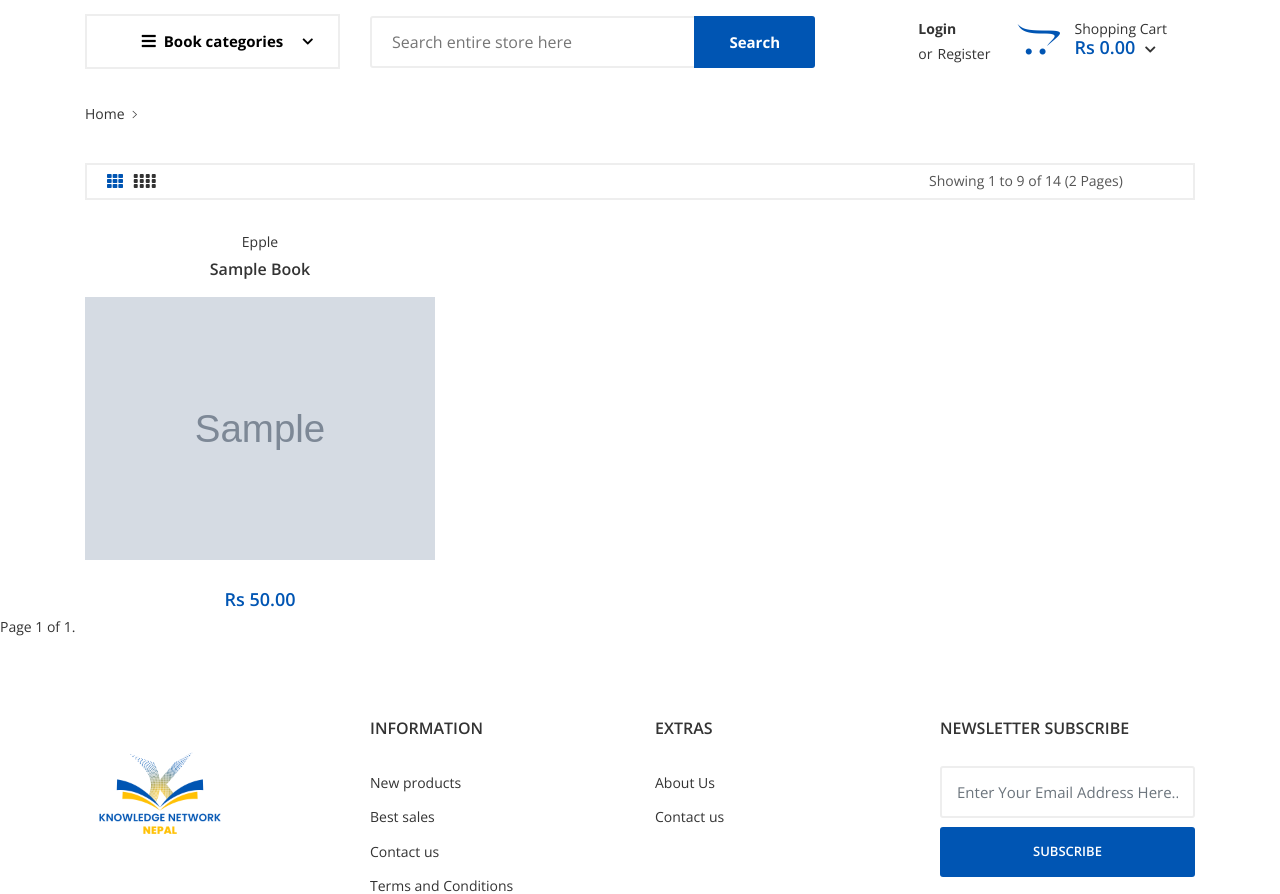
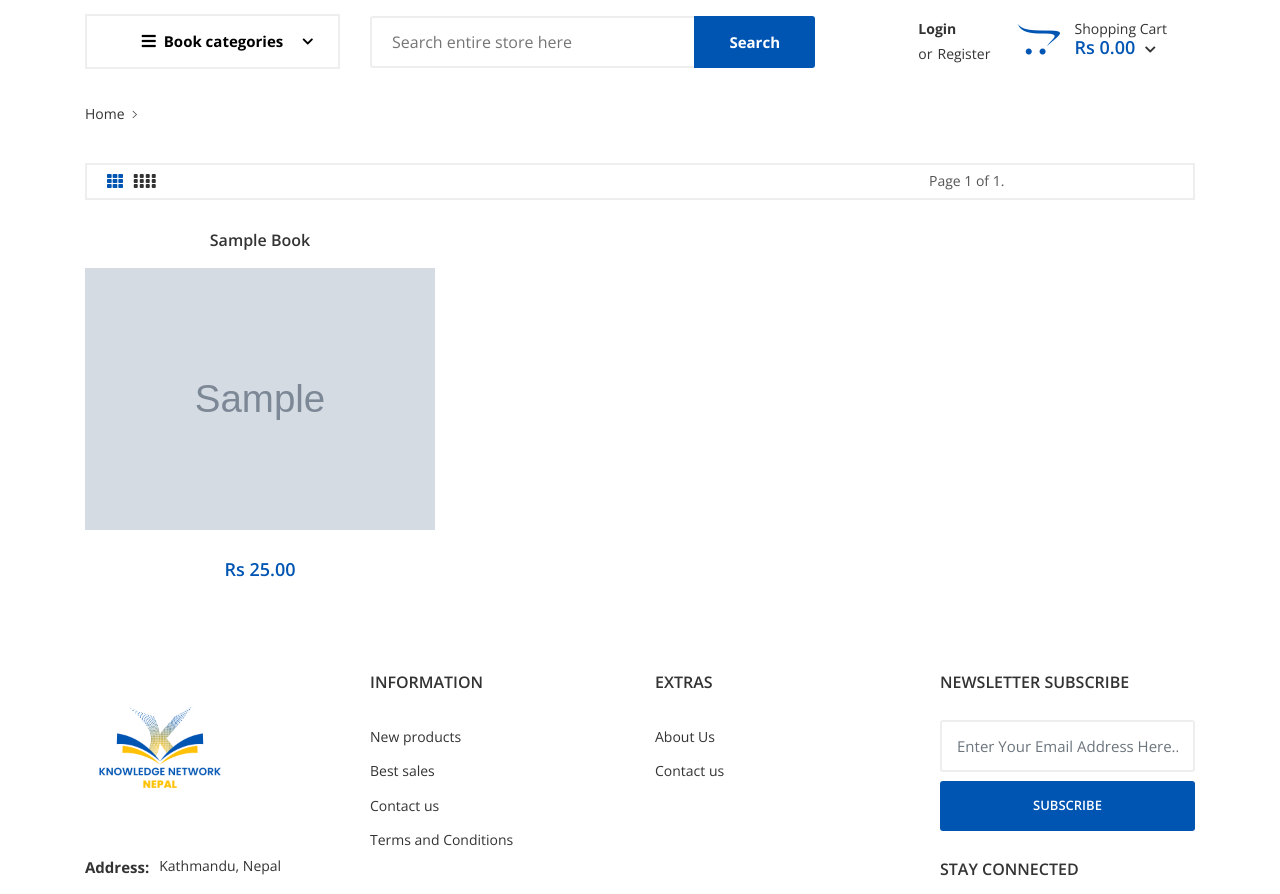
Before and after one commit to knowledgenetworknepal/knn, a Django app: page /books/ in a window 1280 px wide. Shown: the part 159-1053 px from the top of the page. Run offline with Django 3.2, Linux system fonts and the light colour scheme; tables that the repository leaves empty hold one stand-in row (values such as "Sample post"); grey boxes marked "Sample" are stand-in pictures; some libraries are stand-ins or nearby versions; some web fonts are replaced.

Commit message:
pagination

```diff
--- a/templates/base.html
+++ b/templates/base.html
@@ -247,8 +247,7 @@
                                 <!-- Pages -->
                                 {% if user.is_authenticated %}
                                 <li class="menu-item has-children">
-                                    <a href="javascript:void(0)">Pages <i
-                                            class="fas fa-chevron-down dropdown-arrow"></i></a>
+                                    <a href="javascript:void(0)">Pages</a>
                                     <ul class="sub-menu">
                                         <li><a href="{% url 'cart' %}">Cart</a></li>
                                         <li><a href="{% url 'my_account' %}">My Account</a></li>
@@ -332,7 +331,7 @@
 
                                 </li>
 
-                                <!-- Pages -->
+                                {% if user.is_authenticated %}
                                 <li class="menu-item has-children">
                                     <a href="javascript:void(0)">Pages <i
                                             class="fas fa-chevron-down dropdown-arrow"></i></a>
@@ -343,6 +342,7 @@
 
                                     </ul>
                                 </li>
+                                {% endif %}
                                 {% comment %}
                                 <!-- Blog -->
                                 <li class="menu-item has-children mega-menu">
@@ -421,7 +421,7 @@
                             <li class="single-social facebook"><a href="https://www.facebook.com/KNN-Knowledge-Network-Nepal-100441181851102" target='_blank'><i class="ion ion-social-facebook"></i></a>
                             </li>
                             <li class="single-social twitter"><a href="https://twitter.com/knnepal1" target='_blank'><i class="ion ion-social-twitter" ></i></a></li>
-                            <li class="single-social instagram"><a href="https://www.instagram.com/knnepal/" target='_blank'><i class="ion ion-social-facebook"></i></li>
+                            <li class="single-social instagram"><a href="https://www.instagram.com/knnepal/" target='_blank'><i class="ion ion-social-facebook"></i></a></li>
 
                         </ul>
                     </div>
--- a/templates/books/category.html
+++ b/templates/books/category.html
@@ -34,9 +34,9 @@
                 </a>
             </div>
         </div>
-        <div class="col-xl-3 col-md-4 col-sm-6  mt--10 mt-sm--0">
+        <div class="col-xl-3 col-md-4 col-sm-6  mt--10 mt-sm--0 let">
             <span class="toolbar-status">
-                Showing 1 to 9 of 14 (2 Pages)
+                    Page {{ page_obj.number }} of {{ page_obj.paginator.num_pages }}.
             </span>
         </div>
 
@@ -53,9 +53,7 @@
 
                     <div class="product-grid-content">
                         <div class="product-header">
-                            <a href="" class="author">
-                                Epple
-                            </a>
+
                             <h3><a href="{% url 'book_details' book.slug %}">{{book.book_name}}</a></h3>
                         </div>
                         <div class="product-card--body">
@@ -80,7 +78,7 @@
                                 </div>
                             </div>
                             <div class="price-block">
-                                <span class="price">Rs 50.00</span>
+                                <span class="price">Rs 25.00</span>
                             </div>
                         </div>
                     </div>
@@ -91,10 +89,10 @@
 
         </div>
 
+        {% include 'pagination.html' %}
 
     </div>
 
-    {% include 'pagination.html' %}
 
     </main>
 
--- a/templates/books/home.html
+++ b/templates/books/home.html
@@ -31,7 +31,7 @@
                                     <div class="home-content-inner content-left-side">
                                         <h1>{{ad.title}}</h1>
                                         <h2>{{ad.sub_title}}</h2>
-                                        <a href="shop-grid.html" class="btn btn-outlined--primary">
+                                        <a href="{{ad.action_url}}" class="btn btn-outlined--primary">
                                            Click here!
                                         </a>
                                     </div>
@@ -52,7 +52,7 @@
                                     <div class="home-content-inner content-right-side">
                                         <h1>{{ad.title}}</h1>
                                         <h2>{{ad.sub_title}}</h2>
-                                        <a href="shop-grid.html" class="btn btn-outlined--primary">
+                                        <a href="{{ad.action_url}}" class="btn btn-outlined--primary">
                                            Click here!
                                         </a>
                                     </div>
--- a/templates/pagination.html
+++ b/templates/pagination.html
@@ -1,20 +1,20 @@
 <div class="">
-    <div class="pagination mx-auto">
+    <div class="pagination d-flex justify-content-center mt-2">
+
         <span class="step-links">
             {% if page_obj.has_previous %}
-                <a href="?page=1">&laquo; first</a>
-                <a href="?page={{ page_obj.previous_page_number }}">previous</a>
+                <a href="?page=1" class="btn btn-outline-primary">&laquo; first</a>
+                <a href="?page={{ page_obj.previous_page_number }}" class="btn btn-outline-primary">Previous</a>
             {% endif %}
 
-            <span class="current">
-                Page {{ page_obj.number }} of {{ page_obj.paginator.num_pages }}.
-            </span>
+
 
             {% if page_obj.has_next %}
-                <a href="?page={{ page_obj.next_page_number }}">next</a>
-                <a href="?page={{ page_obj.paginator.num_pages }}">last &raquo;</a>
+                <a href="?page={{ page_obj.next_page_number }}" class="btn btn-outline-primary">Next</a>
+                <a href="?page={{ page_obj.paginator.num_pages }}" class="btn btn-outline-primary">Last &raquo;</a>
             {% endif %}
         </span>
-    </div>
+</div>
+
 
 </div>
```
